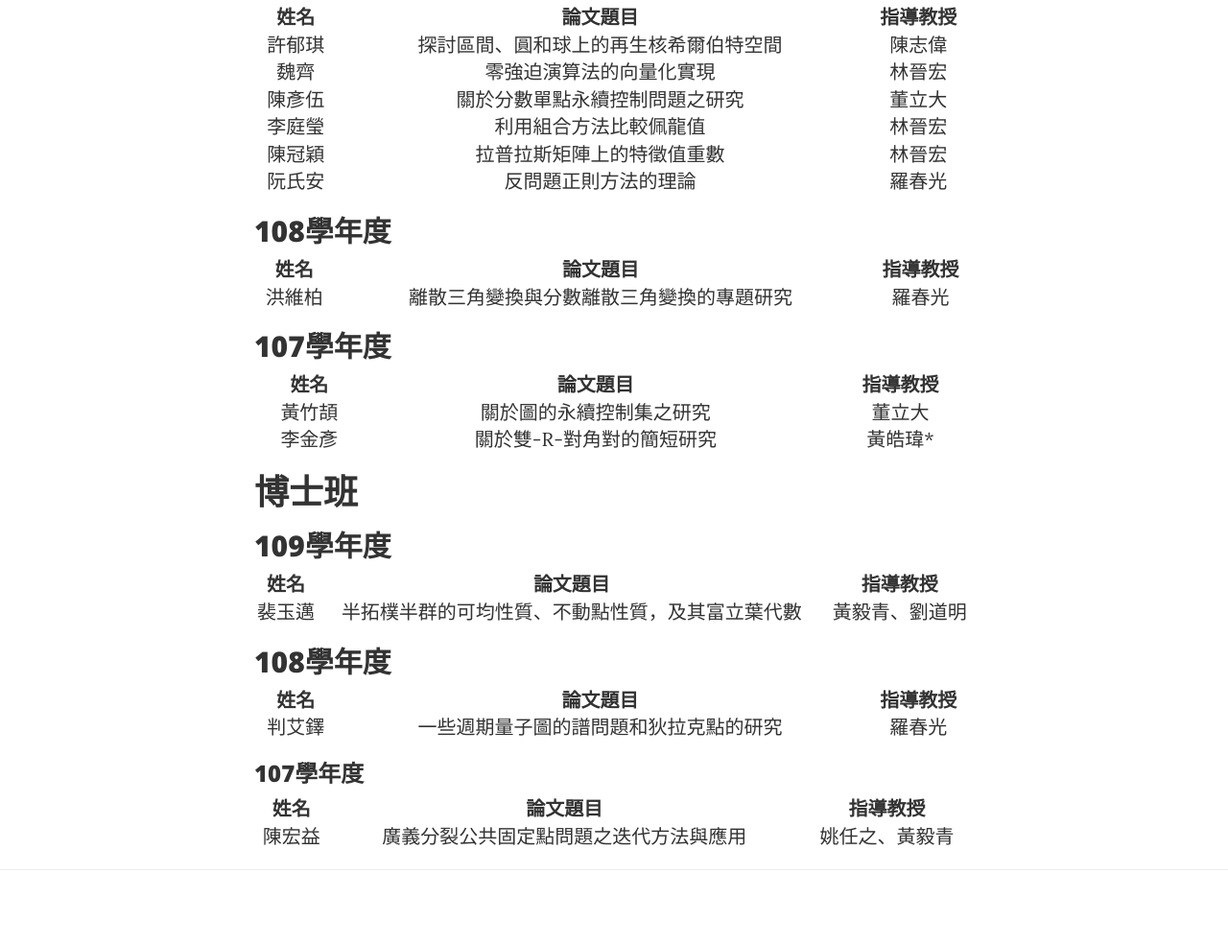
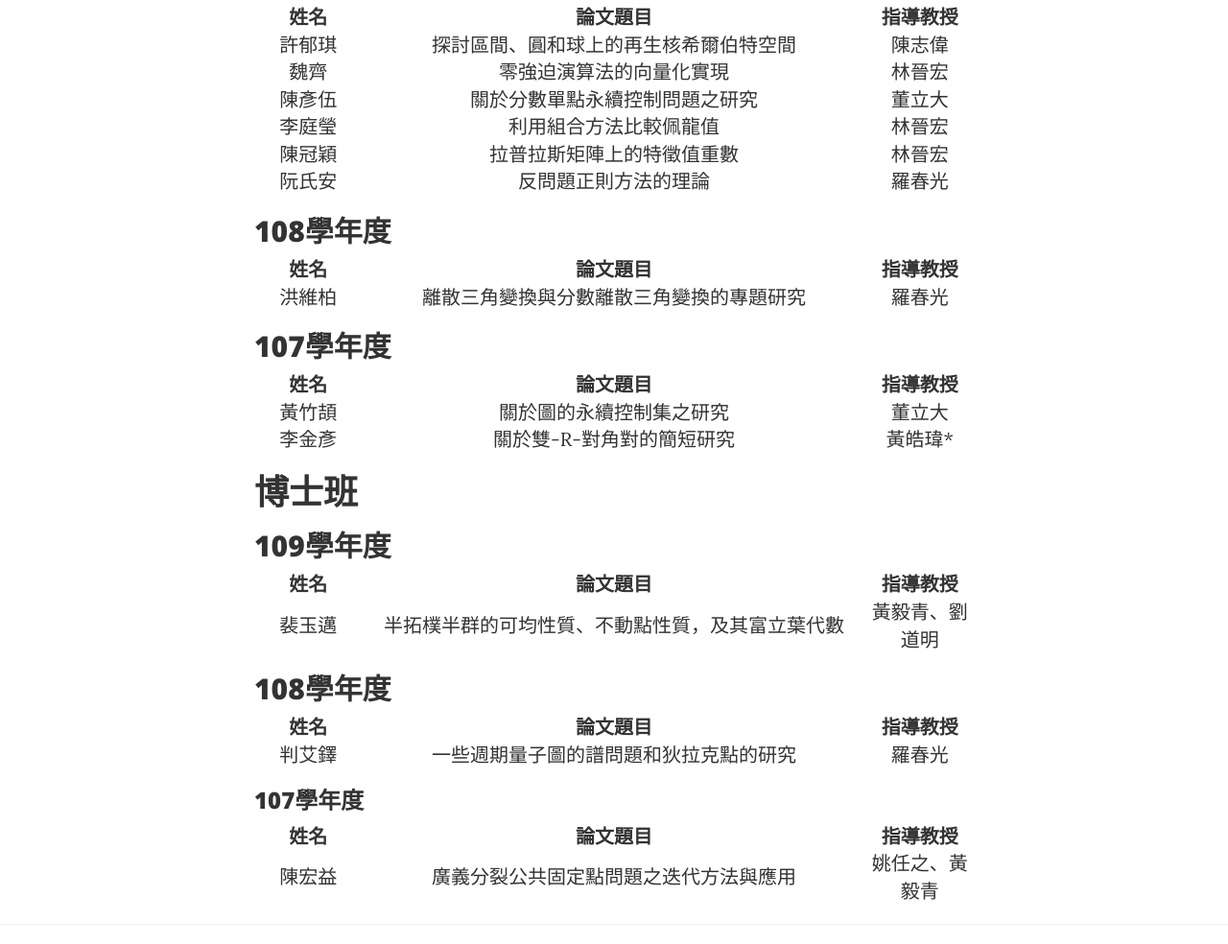
Before and after one commit to jyuan114/jyuan114.github.io, a website: page subpages/previous.html in a window 1280 px wide. Shown: the part 537-1521 px from the top of the page at 96% size. Before the commit the page ends 1464 px from the top, so only its background shows below. Drawn offline with nearby package versions, Linux system fonts and the light colour scheme.

Commit message:
Add files via upload

```diff
--- a/subpages/previous.html
+++ b/subpages/previous.html
@@ -94,7 +94,7 @@
                         <h1>碩士班</h1>
                         <h2>109學年度</h2>
                         <table>
-                            <thead><th>姓名</th><th>論文題目</th><th>指導教授</th></thead>
+                            <thead><th style="width: 15%;">姓名</th><th>論文題目</th><th style="width: 15%;">指導教授</th></thead>
                             <tbody></tbody><td>許郁琪</td><td>探討區間、圓和球上的再生核希爾伯特空間</td><td>陳志偉</td></tbody>
                             <tbody><td>魏齊</td>  <td>零強迫演算法的向量化實現</td>  <td>林晉宏</td></tbody>
                             <tbody><td>陳彥伍</td>  <td>關於分數單點永續控制問題之研究</td>  <td>董立大</td></tbody>
@@ -104,12 +104,12 @@
                         </table>
                         <h2>108學年度</h2>
                         <table>
-                            <thead><th>姓名</th><th>論文題目</th><th>指導教授</th></thead>
+                            <thead><th style="width: 15%;">姓名</th><th>論文題目</th><th style="width: 15%;">指導教授</th></thead>
                             <tbody><td>洪維柏</td>  <td>離散三角變換與分數離散三角變換的專題研究</td>  <td>羅春光</td></tbody>
                         </table>
                         <h2>107學年度</h2>
                         <table>
-                            <thead><th>姓名</th><th>論文題目</th><th>指導教授</th></thead>
+                            <thead><th style="width: 15%;">姓名</th><th>論文題目</th><th style="width: 15%;">指導教授</th></thead>
                             <tbody><td>黃竹頡</td><td>關於圖的永續控制集之研究</td><td>董立大</td></tbody>
                             <tbody><td>李金彥</td><td>關於雙-R-對角對的簡短研究</td><td>黃皓瑋*</td></tbody>
                         </table>
@@ -118,17 +118,17 @@
                         <h1>博士班</h1>
                         <h2>109學年度</h2>
                         <table>
-                            <thead><th>姓名</th><th>論文題目</th><th>指導教授</th></thead>
+                            <thead><th style="width: 15%;">姓名</th><th>論文題目</th><th style="width: 15%;">指導教授</th></thead>
                             <tbody><td>裴玉邁</td>  <td>半拓樸半群的可均性質、不動點性質，及其富立葉代數</td>  <td>黃毅青、劉道明</td></tbody>
                         </table>
                         <h2>108學年度</h2>
                         <table>
-                            <thead><th>姓名</th><th>論文題目</th><th>指導教授</th></thead>
+                            <thead><th style="width: 15%;">姓名</th><th>論文題目</th><th style="width: 15%;">指導教授</th></thead>
                             <tbody><td>判艾鐸</td><td>一些週期量子圖的譜問題和狄拉克點的研究</td><td>羅春光</td></tbody>
                         </table>
                         <h3>107學年度</h3>
                         <table>
-                            <thead><th>姓名</th><th>論文題目</th><th>指導教授</th></thead>
+                            <thead><th style="width: 15%;">姓名</th><th>論文題目</th><th style="width: 15%;">指導教授</th></thead>
                             <tbody><td>陳宏益</td><td>廣義分裂公共固定點問題之迭代方法與應用</td><td>姚任之、黃毅青</td></tbody>
                         </table>
                     </div>
```
